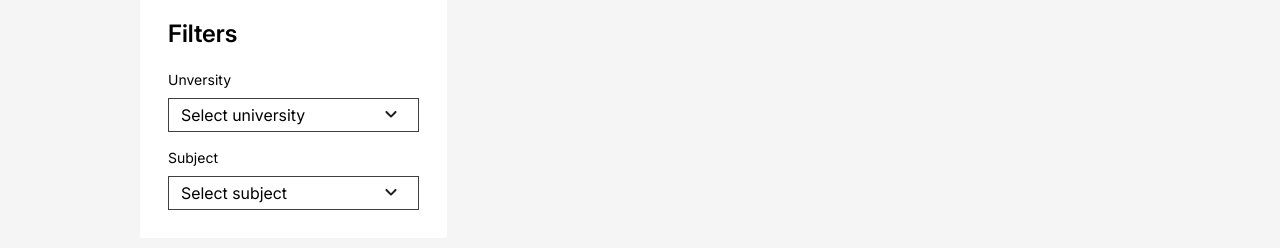
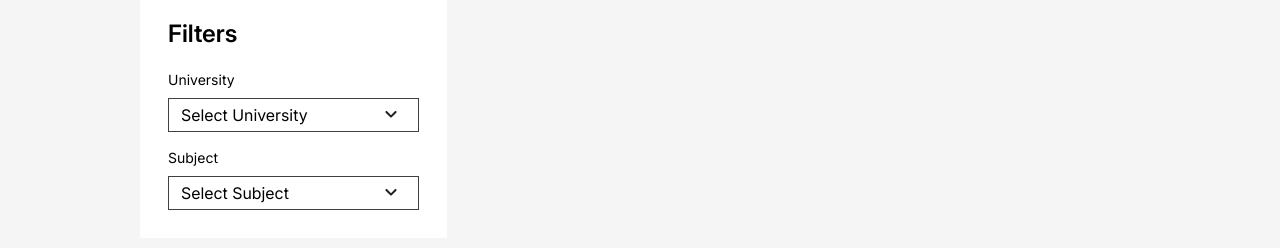
Before and after one commit to qkenn/findmycourse-react, a React (Vite) app: page / in a window 1280 px wide. Shown: the part 554-802 px from the top of the page. Built offline with nearby package versions, Linux system fonts and the light colour scheme.

Commit message:
refact: handle filters with useReducer hook && create seperate component for filter overlay

```diff
--- a/src/components/Checkbox.jsx
+++ b/src/components/Checkbox.jsx
@@ -1,15 +1,11 @@
 export default function Checkbox({ checked }) {
-  if (checked) {
-    return (
-      <svg width="24" height="24" viewBox="0 0 24 24" className="flex-shrink-0">
+  return (
+    <svg width="24" height="24" viewBox="0 0 24 24" className="flex-shrink-0">
+      {checked ? (
         <path d="M7 5a2 2 0 0 0-2 2v10a2 2 0 0 0 2 2h10a2 2 0 0 0 2-2V7a2 2 0 0 0-2-2H7zm4 10.414-2.707-2.707 1.414-1.414L11 12.586l3.793-3.793 1.414 1.414L11 15.414z"></path>
-      </svg>
-    );
-  } else {
-    return (
-      <svg width="24" height="24" viewBox="0 0 24 24" className="flex-shrink-0">
+      ) : (
         <path d="M7 5c-1.103 0-2 .897-2 2v10c0 1.103.897 2 2 2h10c1.103 0 2-.897 2-2V7c0-1.103-.897-2-2-2H7zm0 12V7h10l.002 10H7z"></path>
-      </svg>
-    );
-  }
+      )}
+    </svg>
+  );
 }
--- a/src/components/Filter.jsx
+++ b/src/components/Filter.jsx
@@ -1,98 +1,25 @@
-import { useContext, useState } from 'react';
-import { ProgrammeContext } from '../pages/HomePage';
-import Checkbox from './Checkbox';
+import { useState } from 'react';
+import FilterOverlay from './FilterOverlay';
 
-export function Filter({ type, defaultOption, options }) {
-  const [showFilter, setShowFilter] = useState(false);
-  const {
-    filterWithUniversities,
-    universityFilter,
-    searchProgrammes,
-    programmes,
-    resetUniFilter,
-    resetSubjectFilter,
-    filterWithSubjects,
-    subjectFilter,
-  } = useContext(ProgrammeContext);
-  const [isResetSelected, setIsResetSelected] = useState(false);
-
-  let filter;
-  switch (type) {
-    case 'university':
-      filter = {
-        title: 'Unversity',
-        defaultFilterText: 'All Universities',
-        selected: (id) => universityFilter.includes(id),
-        filter: (id) => filterWithUniversities(id),
-        reset: resetUniFilter,
-      };
-      break;
-    case 'subject':
-      filter = {
-        title: 'Subject',
-        defaultFilterText: 'All Subjects',
-        selected: (id) => subjectFilter.includes(id),
-        filter: (id) => filterWithSubjects(id),
-        reset: resetSubjectFilter,
-      };
-  }
+export function Filter({ options, title, filter }) {
+  const [showOverlay, setShowOverlay] = useState(false);
 
   return (
     <div className="relative">
-      <h4 className="text-sm">{filter.title}</h4>
+      <h4 className="text-sm">{title}</h4>
       <button
         className="mt-2 block w-full border-[1px] border-neutral-700 px-3 py-1 text-start"
-        onClick={() => setShowFilter(true)}
+        onClick={() => setShowOverlay(true)}
       >
-        {defaultOption}
+        {`Select ${title}`}
       </button>
-      {showFilter && (
-        <>
-          <div className="fixed inset-0 z-10 flex items-center justify-center bg-neutral-700 bg-opacity-50 p-10">
-            <div className="max-h-[85vh] max-w-[40rem] overflow-auto bg-white px-16 py-14">
-              <div className="flex justify-between">
-                <h3 className="text-2xl font-semibold">{filter.title}</h3>
-                <button onClick={() => setShowFilter(false)}>close</button>
-              </div>
-              <ul className="mt-5 flex flex-col divide-y">
-                <li
-                  onClick={() => {
-                    setIsResetSelected((s) => !s);
-                    filter.reset();
-                    searchProgrammes(programmes.query);
-                  }}
-                  className={`flex cursor-pointer gap-3 p-2 ${isResetSelected ? 'bg-neutral-100' : null}`}
-                >
-                  {isResetSelected ? (
-                    <Checkbox checked={true} />
-                  ) : (
-                    <Checkbox checked={false} />
-                  )}
-
-                  <span>{filter.defaultFilterText}</span>
-                </li>
-                {options.map((e) => (
-                  <li
-                    key={e.id}
-                    value={e.name}
-                    className={`flex cursor-pointer items-center gap-3 p-2 ${filter.selected(e.id) && 'bg-neutral-100'}`}
-                    onClick={() => {
-                      setIsResetSelected(false);
-                      filter.filter(e.id);
-                    }}
-                  >
-                    {filter.selected(e.id) ? (
-                      <Checkbox checked={true} />
-                    ) : (
-                      <Checkbox checked={false} />
-                    )}
-                    <span>{e.name}</span>
-                  </li>
-                ))}
-              </ul>
-            </div>
-          </div>
-        </>
+      {showOverlay && (
+        <FilterOverlay
+          filter={filter}
+          closeOverlay={() => setShowOverlay(false)}
+          title={title}
+          options={options}
+        />
       )}
       <img
         src="/arrow_down-black-87.svg"
--- /dev/null
+++ b/src/components/FilterOverlay.jsx
@@ -0,0 +1,61 @@
+import { useState, useContext } from 'react';
+import Checkbox from './Checkbox';
+import { ProgrammeContext } from '../pages/HomePage';
+
+export default function FilterOverlay({
+  options,
+  closeOverlay,
+  title,
+  filter,
+}) {
+  const [resetSelected, setResetSelected] = useState(false);
+  const { searchProgrammes, programmes } = useContext(ProgrammeContext);
+
+  return (
+    <div className="fixed inset-0 z-10 flex items-center justify-center bg-neutral-700 bg-opacity-50 p-10">
+      <div className="max-h-[85dvh] max-w-[40rem] overflow-auto bg-white px-16 py-14">
+        <div className="flex justify-between">
+          <h3 className="text-2xl font-semibold">{title}</h3>
+          <button onClick={closeOverlay}>closeOverlay</button>
+        </div>
+        <ul className="mt-5 flex flex-col divide-y">
+          <li
+            onClick={() => {
+              setResetSelected((s) => !s);
+              filter.reset();
+              searchProgrammes(programmes.query);
+            }}
+            className={`flex cursor-pointer gap-3 p-2 ${resetSelected && 'bg-neutral-100'}`}
+          >
+            {resetSelected ? (
+              <Checkbox checked={true} />
+            ) : (
+              <Checkbox checked={false} />
+            )}
+
+            <span>{`All ${title}s`}</span>
+          </li>
+          {options.map((e) => (
+            <li
+              key={e.id}
+              value={e.name}
+              className={`flex cursor-pointer items-center gap-3 p-2 ${filter.selected(e.id) && 'bg-neutral-100'}`}
+              onClick={() => {
+                setResetSelected(false);
+                filter.dispatch(e.id);
+                filter.research(e.id);
+              }}
+            >
+              {filter.selected(e.id) ? (
+                <Checkbox checked={true} />
+              ) : (
+                <Checkbox checked={false} />
+              )}
+              <span>{e.name}</span>
+            </li>
+          ))}
+        </ul>
+      </div>
+    </div>
+  );
+}
--- a/src/components/Filters.jsx
+++ b/src/components/Filters.jsx
@@ -1,11 +1,48 @@
 import { useContext } from 'react';
 import subjects from '../data/subjects.json';
 import universities from '../data/universities.json';
+import { Filter } from './Filter';
 import { ProgrammeContext } from '../pages/HomePage';
-import { Filter } from './Filter';
 
 export function Filters() {
-  const { filterBySubject, filterByUniversity } = useContext(ProgrammeContext);
+  const { filters, filtersDispatch, searchProgrammes, programmes } =
+    useContext(ProgrammeContext);
+
+  const filterProps = {
+    university: {
+      selected: (id) => filters.universityIds.includes(id),
+      dispatch: (id) =>
+        filtersDispatch({ type: 'UNI_FILTER', payload: { id: id } }),
+
+      reset: () => filtersDispatch({ type: 'UNI_RESET' }),
+      research: (id) =>
+        searchProgrammes(
+          programmes.query,
+          1,
+          filters.universityIds.includes(id)
+            ? filters.universityIds.filter((f) => f !== id)
+            : [...filters.universityIds, id],
+          filters.subjectIds
+        ),
+    },
+
+    subject: {
+      selected: (id) => filters.subjectIds.includes(id),
+      dispatch: (id) =>
+        filtersDispatch({ type: 'SUBJECT_FILTER', payload: { id: id } }),
+
+      reset: () => filtersDispatch({ type: 'SUBJECT_RESET' }),
+      research: (id) =>
+        searchProgrammes(
+          programmes.query,
+          1,
+          filters.universityIds,
+          filters.subjectIds.includes(id)
+            ? filters.subjectIds.filter((f) => f !== id)
+            : [...filters.subjectIds, id]
+        ),
+    },
+  };
 
   return (
     <section className="col-span-4 self-start rounded-sm bg-white p-7">
@@ -13,17 +50,15 @@ export function Filters() {
 
       <div className="mt-5 flex flex-col gap-4">
         <Filter
-          type="university"
-          defaultOption="Select university"
-          filterHandler={filterByUniversity}
+          title="University"
           options={universities}
+          filter={filterProps.university}
         />
 
         <Filter
-          type="subject"
-          defaultOption="Select subject"
-          filterHandler={filterBySubject}
+          title="Subject"
           options={subjects}
+          filter={filterProps.subject}
         />
       </div>
     </section>
--- a/src/pages/HomePage.jsx
+++ b/src/pages/HomePage.jsx
@@ -1,4 +1,4 @@
-import { useState, createContext, useReducer } from 'react';
+import { createContext, useReducer } from 'react';
 import { Hero } from '../components/Hero';
 import { Filters } from '../components/Filters';
 import { HomeProgrammes } from '../components/HomeProgrammes';
@@ -33,35 +33,47 @@ function programmesReducer(programmes, { type, payload }) {
   }
 }
 
+function FiltersReducer(state, { type, payload }) {
+  switch (type) {
+    case 'SUBJECT_FILTER':
+      return {
+        ...state,
+        subjectIds: state.subjectIds.includes(payload.id)
+          ? state.subjectIds.filter((f) => f !== payload.id)
+          : [...state.subjectIds, payload.id],
+      };
+
+    case 'UNI_FILTER':
+      return {
+        ...state,
+        universityIds: state.universityIds.includes(payload.id)
+          ? state.universityIds.filter((f) => f !== payload.id)
+          : [...state.universityIds, payload.id],
+      };
+    case 'SUBJECT_RESET':
+      return {
+        ...state,
+        subjectIds: [],
+      };
+    case 'UNI_RESET':
+      return {
+        ...state,
+        universityIds: [],
+      };
+    default:
+      return state;
+  }
+}
+
 export function HomePage() {
-  const [programmes, dispatch] = useReducer(programmesReducer, {});
-  const [subjectFilter, setSubjectFilter] = useState([]);
-  const [universityFilter, setUniversityFilter] = useState([]);
-
-  console.log(universityFilter);
-
-  function filterWithUniversities(id) {
-    const updatedUniversityIds = universityFilter.includes(id)
-      ? universityFilter.filter((f) => f !== id)
-      : [...universityFilter, id];
-
-    setUniversityFilter(updatedUniversityIds);
-
-    searchProgrammes(programmes.query, 1, updatedUniversityIds, subjectFilter);
-  }
-
-  function filterWithSubjects(id) {
-    const updatedSubjectIds = subjectFilter.includes(id)
-      ? subjectFilter.filter((f) => f !== id)
-      : [...subjectFilter, id];
-
-    setSubjectFilter(updatedSubjectIds);
-
-    searchProgrammes(programmes.query, 1, universityFilter, updatedSubjectIds);
-  }
+  const [programmes, programmesDispatch] = useReducer(programmesReducer, {});
+  const [filters, filtersDispatch] = useReducer(FiltersReducer, {
+    universityIds: [],
+    subjectIds: [],
+  });
 
   function searchProgrammes(q, page = 1, university = [], subject = []) {
-    dispatch({ type: 'SEARCH_START' });
+    programmesDispatch({ type: 'SEARCH_START' });
 
     // getting params
     const params = new URLSearchParams({ q, page });
@@ -92,10 +104,13 @@ export function HomePage() {
         return res.json();
       })
       .then((data) => {
-        dispatch({ type: 'SEARCH_SUCCESS', payload: { data, q } });
+        programmesDispatch({ type: 'SEARCH_SUCCESS', payload: { data, q } });
       })
       .catch((e) => {
-        dispatch({ type: 'SEARCH_ERROR', payload: { error: e.message, q } });
+        programmesDispatch({
+          type: 'SEARCH_ERROR',
+          payload: { error: e.message, q },
+        });
       });
   }
 
@@ -106,16 +121,8 @@ export function HomePage() {
         value={{
           programmes,
           searchProgrammes,
-          filterWithUniversities,
-          subjectFilter,
-          universityFilter,
-          resetUniFilter: () => {
-            setUniversityFilter([]);
-          },
-          resetSubjectFilter: () => {
-            setSubjectFilter([]);
-          },
-          filterWithSubjects,
+          filtersDispatch,
+          filters,
         }}
       >
         <main className="my-10 px-5">
```
